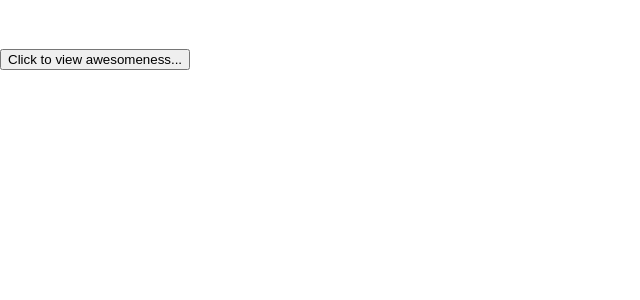
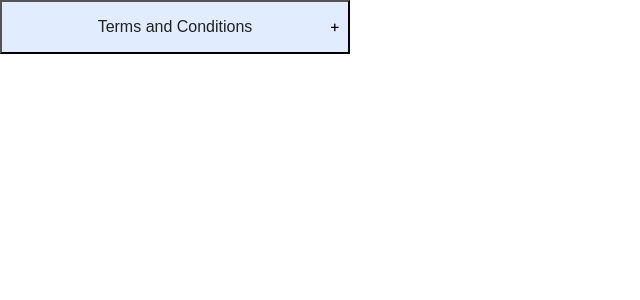
Before and after one commit to mitulshah96/Advance-React-Pattern, a React (Create React App) app: page / in a window 1280 px wide. Shown: the top 300 px of the page, without its empty margins (0-640 px from the left). Built offline with nearby package versions, Linux system fonts and the light colour scheme.

Commit message:
state initializer completed

```diff
--- a/src/App.js
+++ b/src/App.js
@@ -1,6 +1,11 @@
 import React from "react";
 import useExpanded from "./useExpanded";
 import useEffectAfterMount from "./useEffectAfterMount";
+import Header from "./Component/CompoundComponent/Header";
+import Icon from "./Component/CompoundComponent/Icon";
+import Body from "./Component/CompoundComponent/Body";
+import { longText as TermsAndConditionText } from "./Component/CompoundComponent/Utils";
+
 import "./App.css";
 
 const customClickHandler = () => {
@@ -8,24 +13,22 @@ const customClickHandler = () => {
 };
 
 function App() {
-  const { expanded, getTogglerProps } = useExpanded();
+  const { expanded, toggle, reset, resetDep } = useExpanded();
   useEffectAfterMount(() => {
     // user can perform any side effect here 👇
-    console.log("Yay! button was clicked!!");
-  }, [expanded]);
+    console.log("reset was invoked!!!!");
+  }, [resetDep]);
   return (
-    <div style={{ marginTop: "3rem" }}>
-      <button
-        {...getTogglerProps({
-          id: "my-btn-id",
-          "aria-label": "custom toggler",
-          onClick: customClickHandler
-        })}
-      >
-        Click to view awesomeness...
-      </button>
-      {expanded ? <p>{"😎".repeat(50)}</p> : null}
-    </div>
+    <section className="App">
+      <div className="Expandable">
+        <Header toggle={toggle}> Terms and Conditions </Header>
+        <Icon expanded={expanded} />
+        <Body expanded={expanded}>
+          {TermsAndConditionText}
+          <button onClick={reset}>reset</button>
+        </Body>
+      </div>
+    </section>
   );
 }
 
--- a/src/Component/CompoundComponent/Body.js
+++ b/src/Component/CompoundComponent/Body.js
@@ -2,8 +2,8 @@ import React, { useContext } from "react";
 import { ExpandableContext } from "./Expandable";
 import "./Body.css";
 
-const Body = ({ children, className = "", ...otherProps }) => {
-  const { expanded } = useContext(ExpandableContext);
+const Body = ({ children, className = "", expanded, ...otherProps }) => {
+  // const { expanded } = useContext(ExpandableContext);
   const combinedClassNames = ["Expandable-panel", className].join("");
 
   return expanded ? (
--- a/src/Component/CompoundComponent/Header.js
+++ b/src/Component/CompoundComponent/Header.js
@@ -2,8 +2,7 @@ import React, { useContext } from "react";
 import { ExpandableContext } from "./Expandable";
 import "./Header.css";
 
-const Header = ({ children, className = "", ...otherProps }) => {
-  const { toggle } = useContext(ExpandableContext);
+const Header = ({ children, className = "", toggle, ...otherProps }) => {
   const combinedClassName = ["Expandable-trigger", className].join("");
 
   return (
--- a/src/Component/CompoundComponent/Icon.js
+++ b/src/Component/CompoundComponent/Icon.js
@@ -2,8 +2,8 @@ import React, { useContext } from "react";
 import { ExpandableContext } from "./Expandable";
 import "./Icon.css";
 
-const Icon = ({ className = "", ...otherProps }) => {
-  const { expanded } = useContext(ExpandableContext);
+const Icon = ({ className = "", expanded, ...otherProps }) => {
+  // const { expanded } = useContext(ExpandableContext);
   const combinedClassNames = ["Expandable-icon", className].join("");
   return (
     <span className={combinedClassNames} {...otherProps}>
--- /dev/null
+++ b/src/Component/CompoundComponent/Utils.js
@@ -0,0 +1,9 @@
+export const longText = `Lorem ipsum dolor sit amet, et noster prodesset moderatius nam. Omnium postulant qui ea, usu veniam vivendo tibique ei. Ei vim elit debet tibique. Ea utroque graecis omittantur mea, vocibus singulis id pri, nec no audire definiebas.
+
+Vim harum maiestatis scriptorem ad, vix mundi dicant te. Dolorem minimum torquatos est cu, equidem veritus usu no, ut his purto dicit populo. Omnes fabellas no qui, utamur detraxit id ius. Et nisl posidonium pri. In laudem possim eum, quo ridens periculis neglegentur id.
+
+Ne eos quas deleniti, ut vis tantas laudem aliquip. Duo virtute vulputate vituperata ea, facilisi efficiendi ea pri. Eu mea accumsan mentitum probatus, quando regione sed ut. Propriae persecuti disputationi no vim, his assueverit scripserit necessitatibus eu. Assentior sententiae ne duo, ei vix inani facilisi sadipscing. Paulo facete nec ad.
+
+Aliquip definitiones vix et. Usu esse percipitur quaerendum ut, solet aliquid antiopam te his. Quaeque voluptaria vituperatoribus an eos, in nostrum convenire mea. Ei viris epicuri eam, sit ut dolorum delectus ocurreret. Et sit diam nostro, pro ei volutpat quaerendum neglegentur, ea his dicam postulant. Pro id case aliquando, accusam fabellas nec et.
+
+Enim utroque ei vel, his ei sint eirmod veritus. Ut eum error aliquip assentior. Sea in bonorum recteque, an pro partem volutpat. Brute debet pericula et usu. Appellantur adversarium mel in.`;
--- a/src/useExpanded.js
+++ b/src/useExpanded.js
@@ -1,15 +1,22 @@
-import { useCallback, useMemo, useState } from "react";
+import { useCallback, useMemo, useState, useRef } from "react";
 
 const callFunctionsInSequence = (...fns) => (...args) => {
   return fns.forEach(fn => fn && fn(...args));
 };
 
-export default function useExpanded() {
-  const [expanded, setExpanded] = useState(false);
+export default function useExpanded(initialExpanded = false) {
+  const [expanded, setExpanded] = useState(initialExpanded);
   const toggle = useCallback(
     () => setExpanded(prevExpanded => !prevExpanded),
     []
   );
+
+  // const [resetDep, setResetDep] = useState(0);
+  const resetRef = useRef(0);
+  const reset = useCallback(() => {
+    setExpanded(initialExpanded);
+    ++resetRef.current;
+  }, [initialExpanded]);
 
   const getTogglerProps = useCallback(
     ({ onClick, ...props } = {}) => ({
@@ -20,11 +27,16 @@ export default function useExpanded() {
     [toggle, expanded]
   );
 
-  const value = useMemo(() => ({ expanded, toggle, getTogglerProps }), [
-    expanded,
-    toggle,
-    getTogglerProps
-  ]);
+  const value = useMemo(
+    () => ({
+      expanded,
+      toggle,
+      getTogglerProps,
+      reset,
+      resetDep: resetRef.current
+    }),
+    [expanded, toggle, getTogglerProps, reset]
+  );
 
   return value;
 }
```
